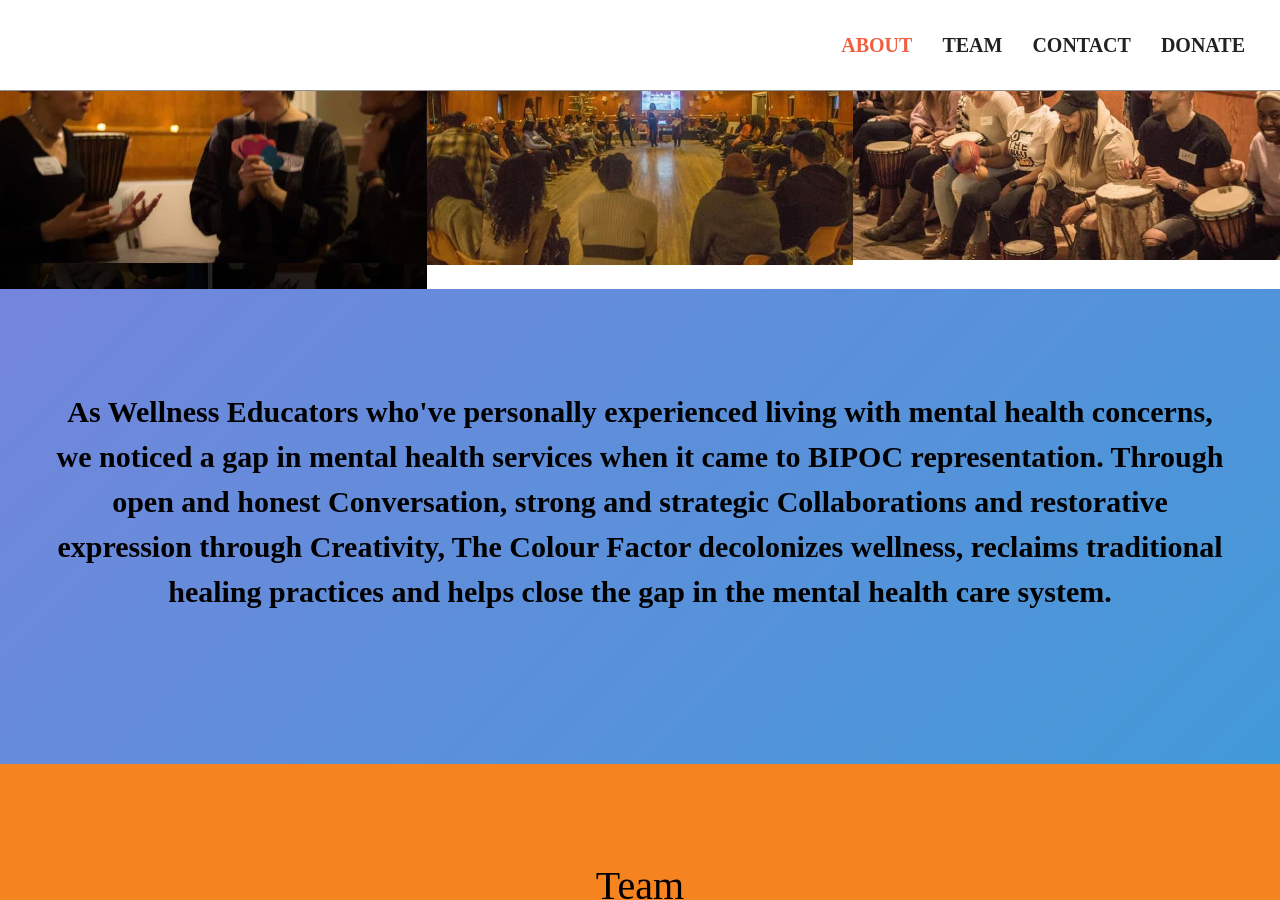
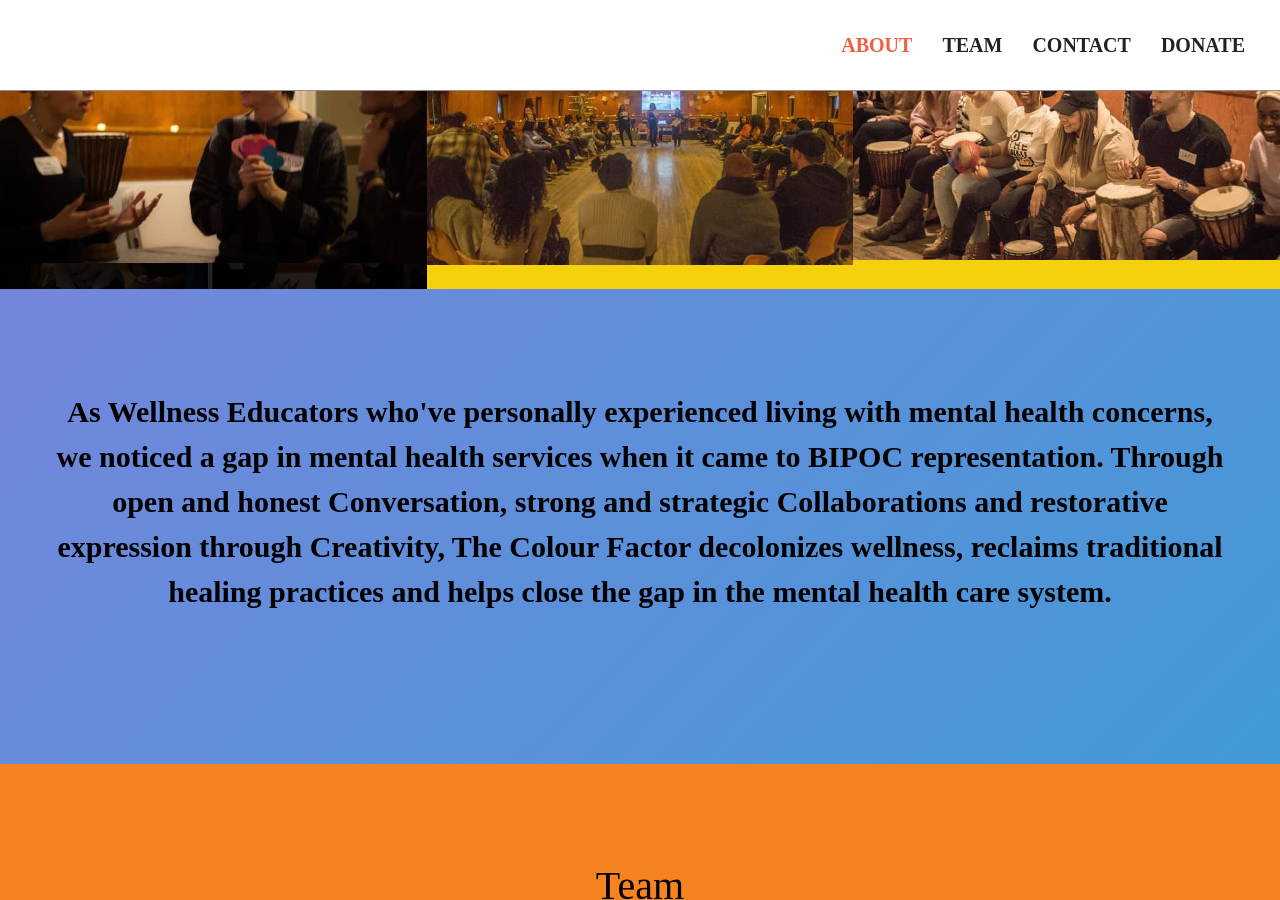
Before and after one commit to wearecolourfactor/colourfactor, a Jekyll site: the page built from index.html, in a window 1280 px wide and 900 px high, scrolled down 1547 px. Built offline with Jekyll 4.4.1, drawn with Linux system fonts in a browser that asks for light colours.

Commit message:
Background colour added

```diff
--- a/_includes/image-gallery1.html
+++ b/_includes/image-gallery1.html
@@ -1,6 +1,6 @@
 <section class="no-padding" id="portfolio">
     <div class="container-fluid">
-        <div class="row no-gutter">
+        <div class="row no-gutter bg-yellow">
             <div class="col-lg-4 col-sm-6">
                 <div class="portfolio-box">
                     <img src="img/portfolio/heartwork4.jpg" class="img-responsive desktop-images" alt="">
--- a/_includes/image-gallery2.html
+++ b/_includes/image-gallery2.html
@@ -1,6 +1,6 @@
 <section class="no-padding" id="portfolio">
     <div class="container-fluid">
-        <div class="row no-gutter">
+        <div class="row no-gutter bg-green">
             <div class="col-lg-4 col-sm-6">
                 <div class="portfolio-box">
                     <img src="img/portfolio/heartwork1.jpg" class="img-responsive desktop-images" alt="">
```
